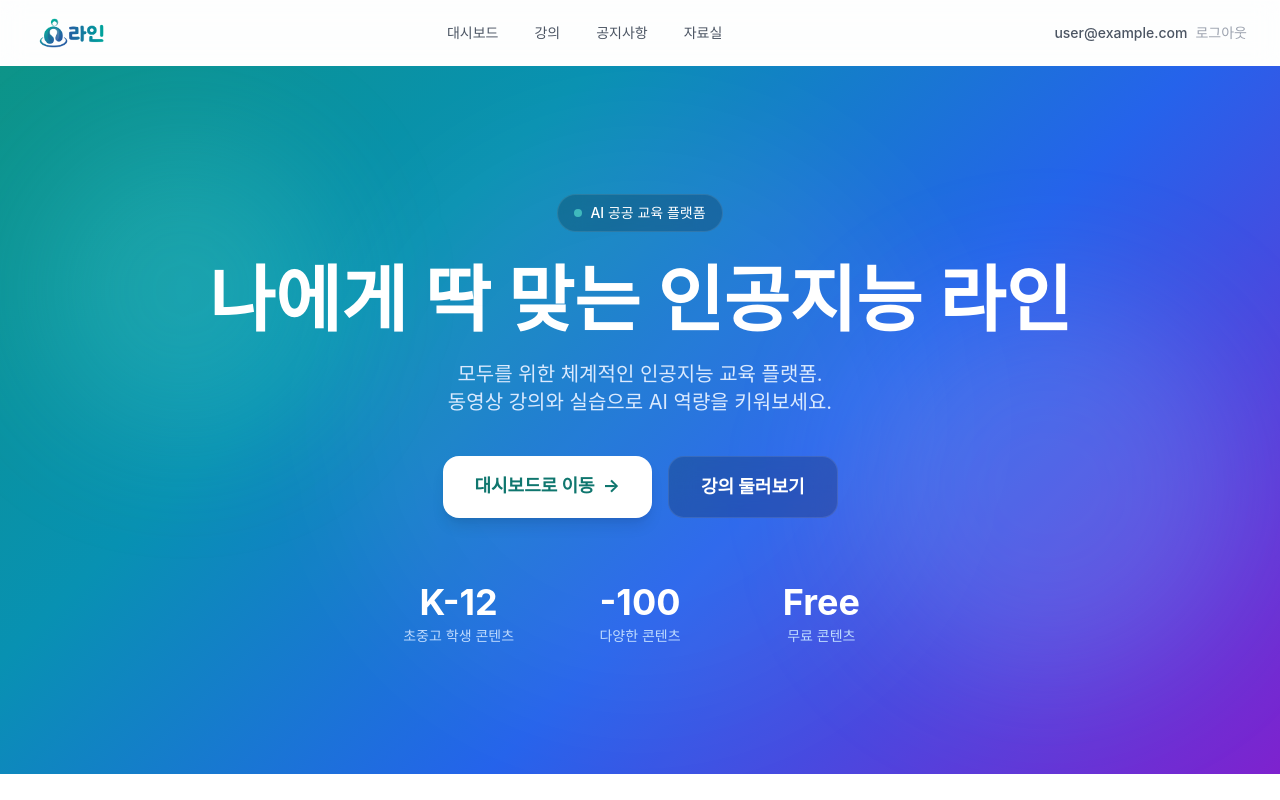
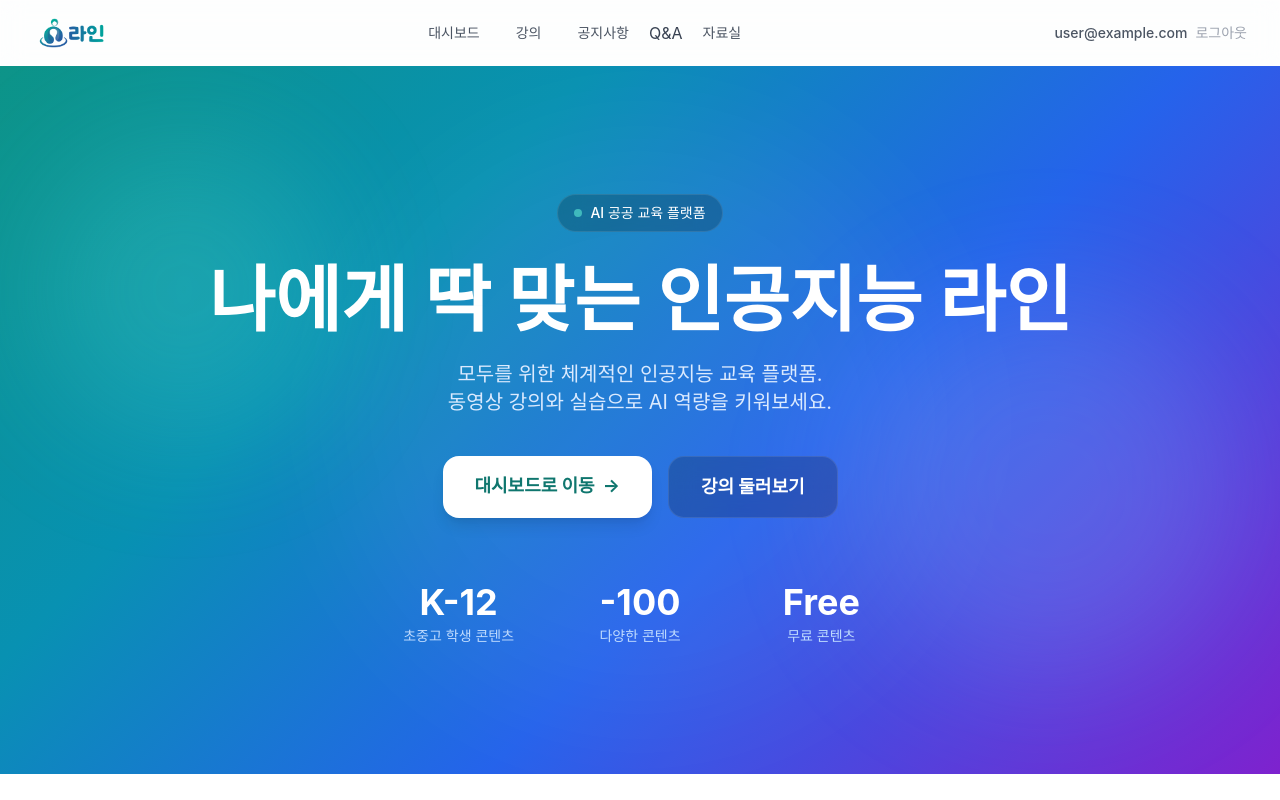
Before and after one commit to iLINE-iSERI/iline, a Next.js app: page / in a window 1280 px wide. Shown: the top 800 px of the page. Built offline with nearby package versions, Linux system fonts and the light colour scheme; no server answers; the database is empty; sample sign-in values are in the browser's storage.

Commit message:
Update Header.tsx
qna

```diff
--- a/components/layout/Header.tsx
+++ b/components/layout/Header.tsx
@@ -33,6 +33,9 @@ export default function Header() {
                 <Link href="/dashboard" className="text-gray-600 hover:text-purple-600 hover:bg-purple-50 px-4 py-2 rounded-xl text-sm font-medium transition-all">대시보드</Link>
                 <Link href="/courses" className="text-gray-600 hover:text-purple-600 hover:bg-purple-50 px-4 py-2 rounded-xl text-sm font-medium transition-all">강의</Link>
                 <Link href="/board/notice" className="text-gray-600 hover:text-purple-600 hover:bg-purple-50 px-4 py-2 rounded-xl text-sm font-medium transition-all">공지사항</Link>
+                <Link href="/qna" className="text-gray-700 hover:text-blue-600 transition-colors">
+                  Q&A
+                </Link>
                 <Link href="/board/resource" className="text-gray-600 hover:text-purple-600 hover:bg-purple-50 px-4 py-2 rounded-xl text-sm font-medium transition-all">자료실</Link>
               </>
             )}
```
